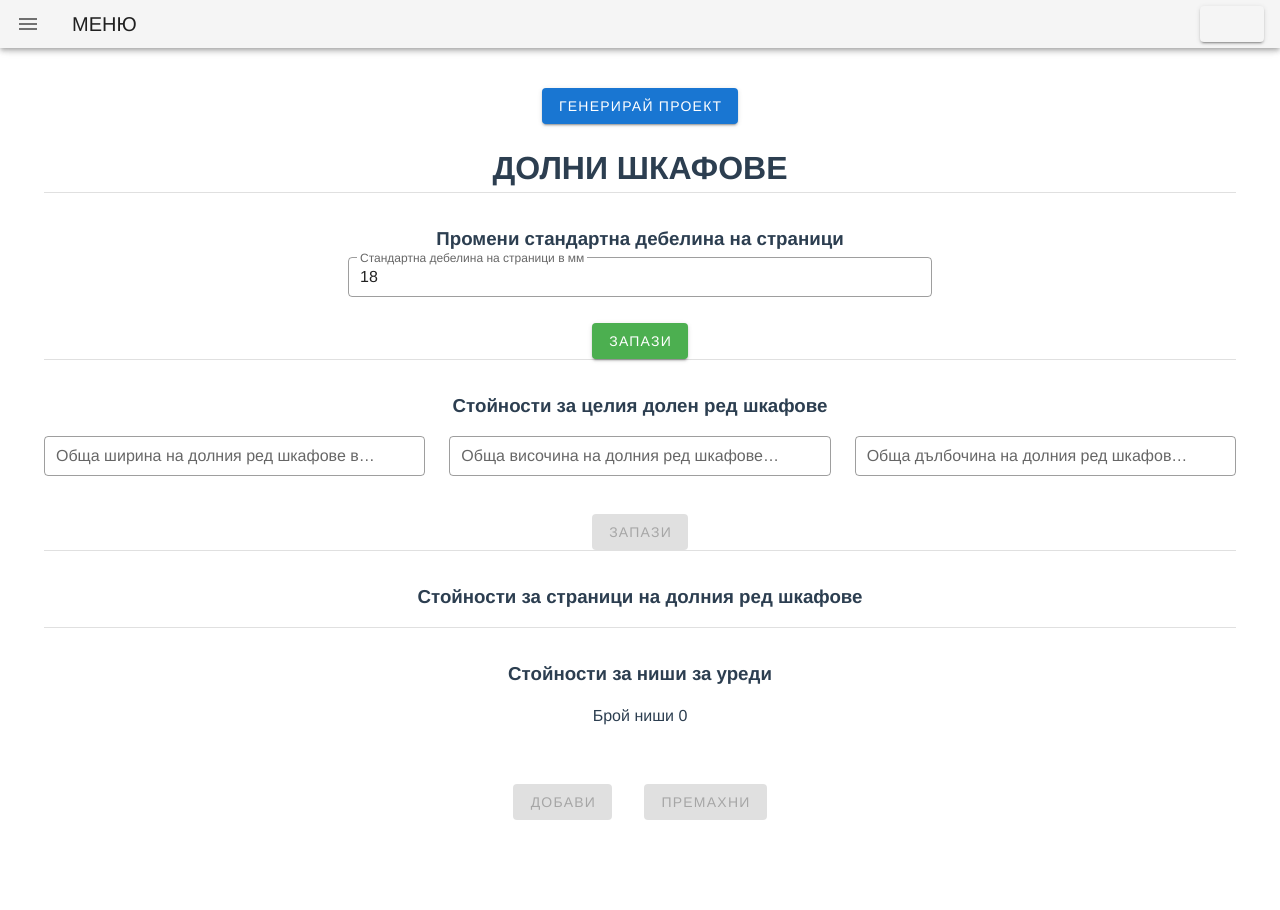
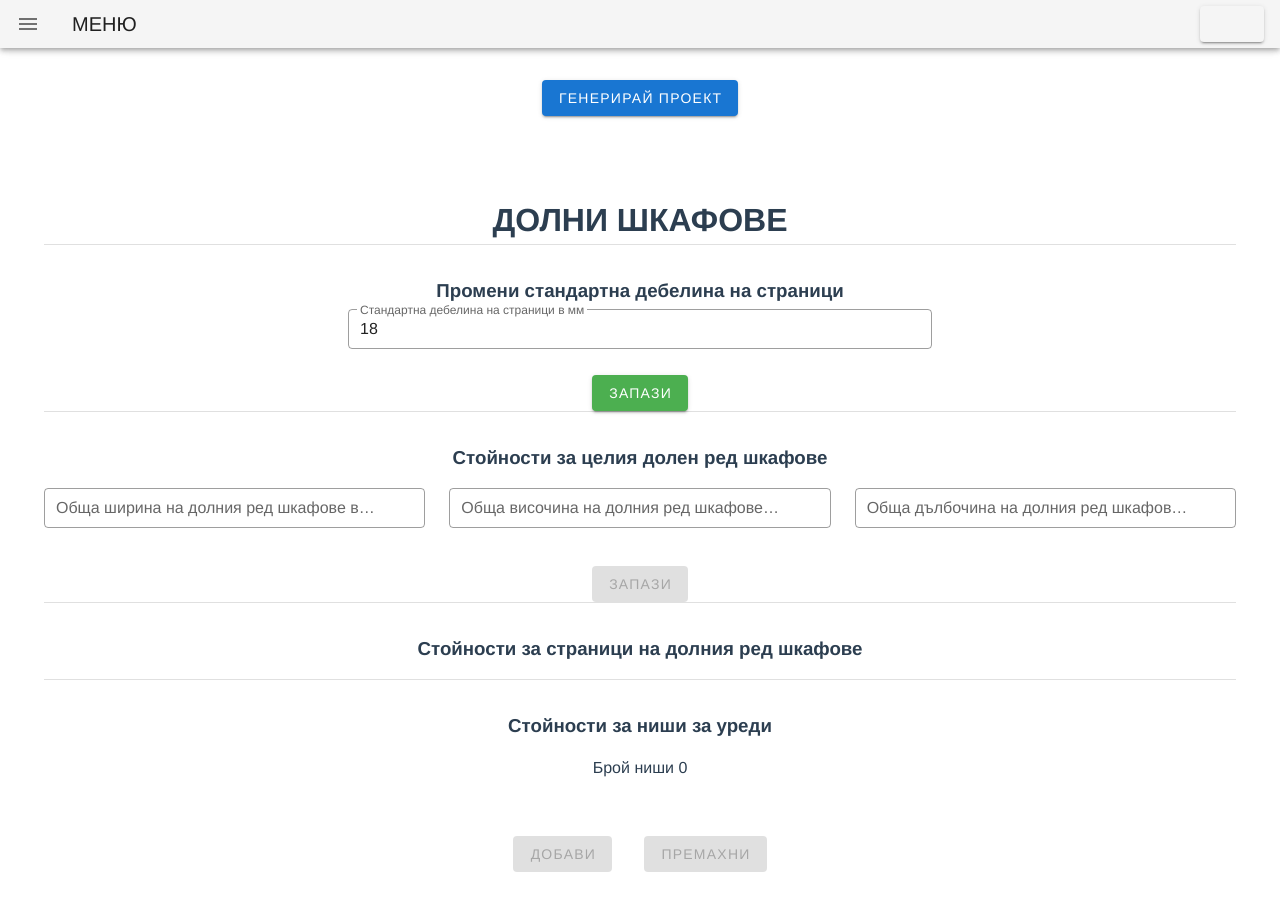
Before and after one commit to didoviktorov/wood-calculator, a Vue app: page / in a window 1280 px wide. Shown: the top 910 px of the page. Built offline with nearby package versions, Linux system fonts and the light colour scheme; what vue-toasted would draw is missing.

Commit message:
fix menu style issue

```diff
--- a/src/App.vue
+++ b/src/App.vue
@@ -1,35 +1,5 @@
 <template>
   <v-app>
-    <v-app-bar class="toolbar-container" dense fixed clipped-left app>
-      <v-app-bar-nav-icon @click="drawer = !drawer"></v-app-bar-nav-icon>
-      <v-toolbar-title>{{ translate("menu") }}</v-toolbar-title>
-      <v-spacer></v-spacer>
-      <v-menu offset-y>
-        <template v-slot:activator="{ on }">
-          <v-btn v-on="on">
-            <v-img
-              v-if="selectedLang == 'BG'"
-              src="./assets/bulgaria.png"
-            ></v-img>
-            <v-img v-else src="./assets/england.png"></v-img>
-          </v-btn>
-        </template>
-        <v-list>
-          <v-list-item-group v-model="selectedLangIndex" color="primary">
-            <v-list-item @click="changeLang('BG')" dark>
-              <v-list-item-title>
-                <img src="./assets/bulgaria.png" />
-              </v-list-item-title>
-            </v-list-item>
-            <v-list-item @click="changeLang('EN')">
-              <v-list-item-title>
-                <img src="./assets/england.png" />
-              </v-list-item-title>
-            </v-list-item>
-          </v-list-item-group>
-        </v-list>
-      </v-menu>
-    </v-app-bar>
     <v-navigation-drawer v-model="drawer" fixed clipped app>
       <v-list dense rounded>
         <v-list-item class="menu-item">
@@ -61,15 +31,47 @@
         </v-list-item>
       </v-list>
     </v-navigation-drawer>
-    <SaveProject />
-    <v-content>
-      <router-view />
+    <v-app-bar dense fixed clipped-left app>
+      <v-app-bar-nav-icon @click="drawer = !drawer"></v-app-bar-nav-icon>
+      <v-toolbar-title>{{ translate("menu") }}</v-toolbar-title>
+      <v-spacer></v-spacer>
+      <v-menu offset-y>
+        <template v-slot:activator="{ on }">
+          <v-btn v-on="on">
+            <v-img
+              v-if="selectedLang == 'BG'"
+              src="./assets/bulgaria.png"
+            ></v-img>
+            <v-img v-else src="./assets/england.png"></v-img>
+          </v-btn>
+        </template>
+        <v-list>
+          <v-list-item-group v-model="selectedLangIndex" color="primary">
+            <v-list-item @click="changeLang('BG')" dark>
+              <v-list-item-title>
+                <img src="./assets/bulgaria.png" />
+              </v-list-item-title>
+            </v-list-item>
+            <v-list-item @click="changeLang('EN')">
+              <v-list-item-title>
+                <img src="./assets/england.png" />
+              </v-list-item-title>
+            </v-list-item>
+          </v-list-item-group>
+        </v-list>
+      </v-menu>
+    </v-app-bar>
+
+    <v-content class="wrapper">
+      <v-container fluid>
+        <SaveProject />
+        <router-view />
+      </v-container>
     </v-content>
   </v-app>
 </template>
 
 <script>
-// import Home from "./views/Home";
 import SaveProject from "./components/SaveProject";
 
 export default {
--- a/src/assets/site.css
+++ b/src/assets/site.css
@@ -5,7 +5,11 @@
   padding-bottom: 0 !important;
 }
 .wrapper {
-  max-width: 95% !important;
+  /* max-width: 95% !important; */
+  padding-left: 0 !important;
+  padding-right: 0 !important;
+  margin-left: 2rem;
+  margin-right: 2rem;
 }
 .v-radio {
   margin-right: 0.2rem !important;
@@ -65,8 +69,9 @@
   top: 1rem;
   position: inherit !important;
 }
-.v-content {
-  padding: 0 !important;
+
+.save-project {
+  padding-top: 0 !important;
 }
 
 .v-responsive__content {
--- a/src/components/SaveProject.vue
+++ b/src/components/SaveProject.vue
@@ -1,11 +1,18 @@
 <template>
+  <v-content class="save-project">
+    <v-container fluid>
       <div class="my-2">
         <confirm ref="confirm"></confirm>
-    <div class="text-center">
+        <div>
           <v-btn color="primary" @click="showOverlayInfo">
             {{ this.translate("generateProject") }}
           </v-btn>
-      <v-row v-if="overlay" align="center" justify="center" id="project-title">
+          <v-row
+            v-if="overlay"
+            align="center"
+            justify="center"
+            id="project-title"
+          >
             <!-- Whole width region -->
             <v-col cols="12" sm="8" md="4">
               <v-text-field
@@ -18,7 +25,11 @@
             </v-col>
           </v-row>
           <div v-if="overlay" id="overlay"></div>
-      <span v-if="overlay" id="overlay-text" v-html="generateHtmlText()"></span>
+          <span
+            v-if="overlay"
+            id="overlay-text"
+            v-html="generateHtmlText()"
+          ></span>
           <div v-if="overlay" id="overlay-buttons">
             <div class="overlay-btn">
               <v-btn @click="showOverlayInfo" color="error" id="close-button">
@@ -38,6 +49,8 @@
           </div>
         </div>
       </div>
+    </v-container>
+  </v-content>
 </template>
 
 <script>
@@ -713,9 +726,6 @@ export default {
 </script>
 
 <style scoped>
-.text-center {
-  padding-top: 5rem;
-}
 .overlay-btn {
   padding-bottom: 1rem;
 }
```
Lines whose indentation alone changed are shown as unchanged.
